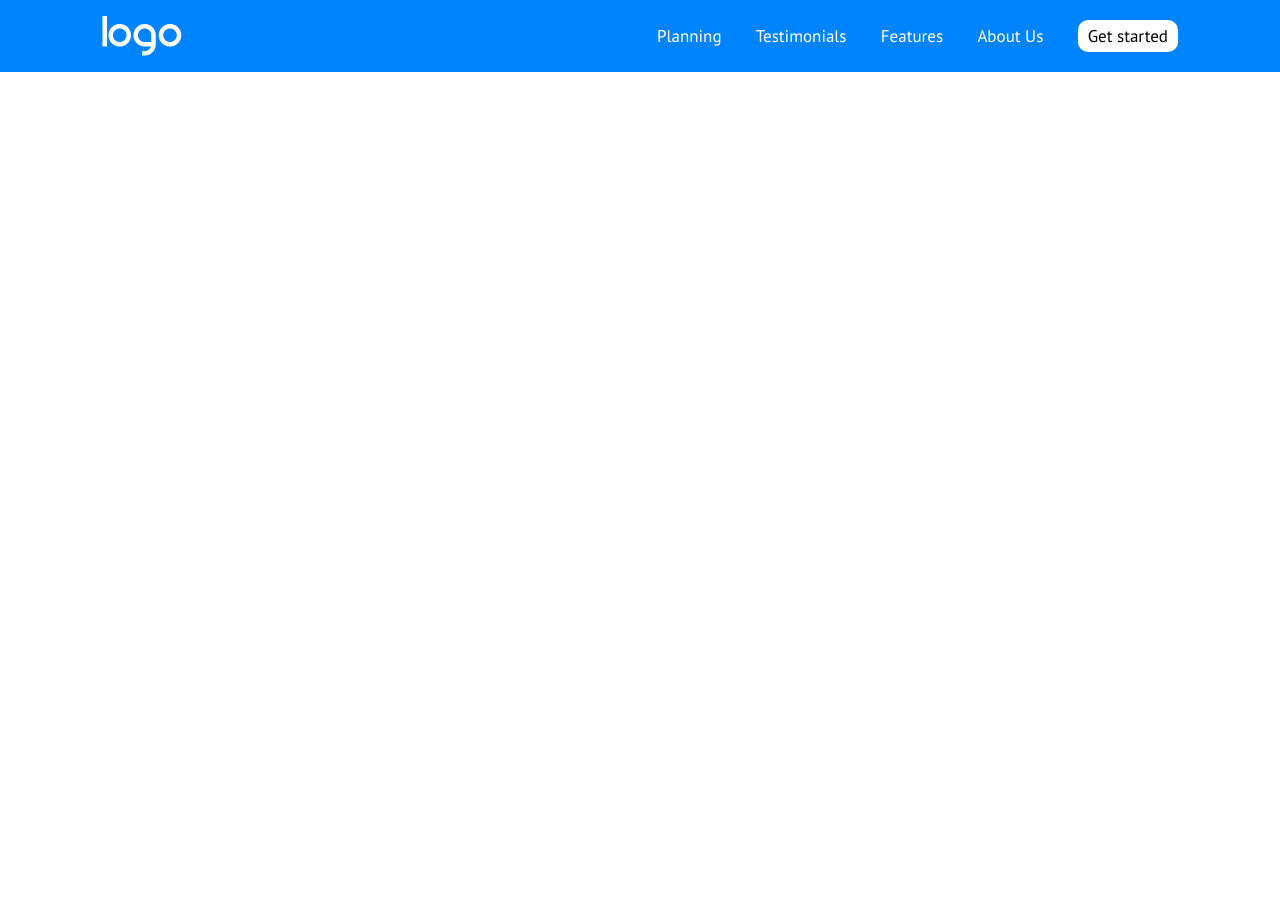
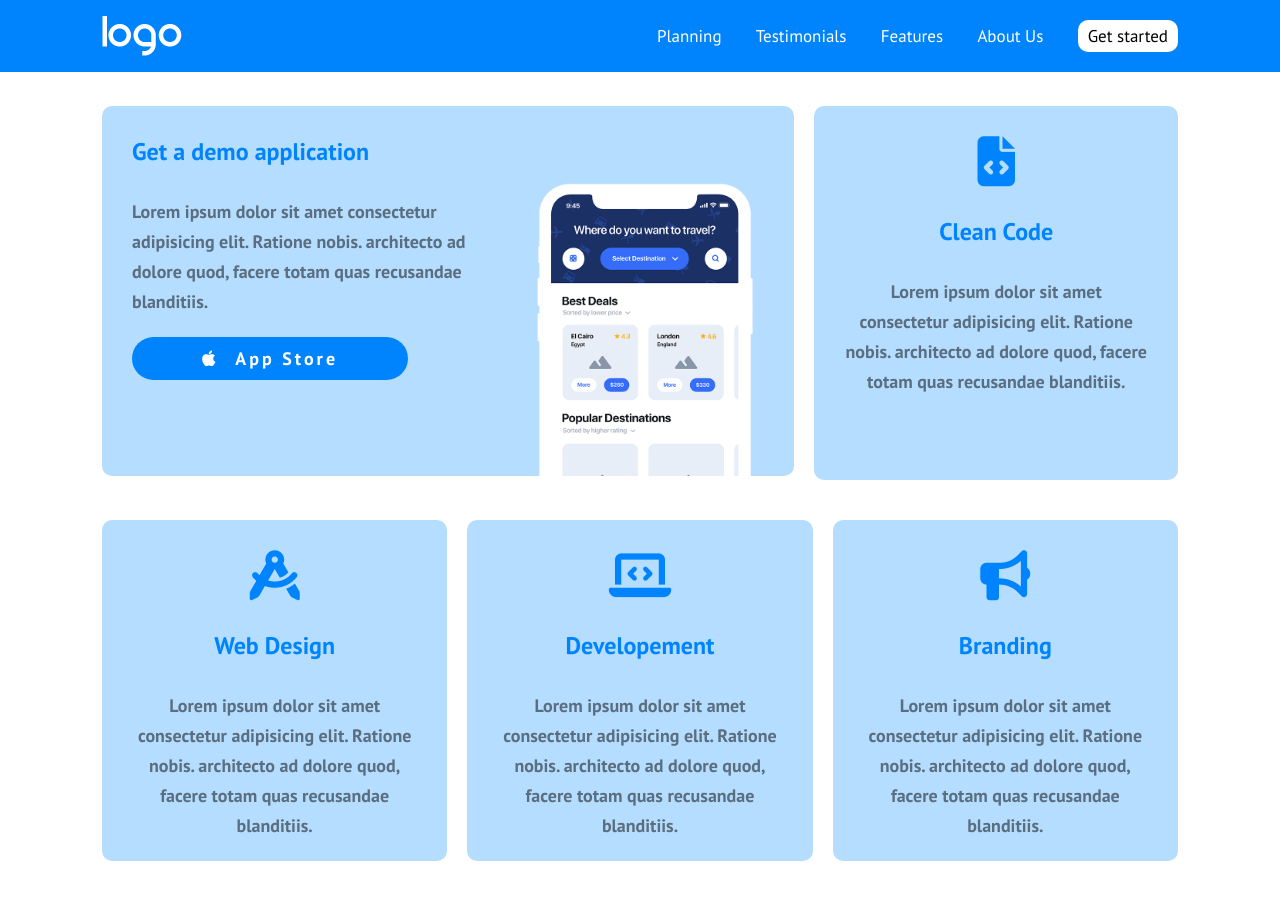
Before and after one commit to Fabiopanetta02/html-css-responsive-layout, a plain HTML site: page index.html in a window 1280 px wide. Before the commit the page ends 800 px from the top, so only its background shows below. Drawn offline with Linux system fonts and the light colour scheme.

Commit message:
Added section card bg azzurro

```diff
--- a/css/style.css
+++ b/css/style.css
@@ -62,6 +62,35 @@ main{
   padding-top: 80px;
 }
 
+.button-app{
+  text-decoration: none;
+  color: #fff;
+  background-color: var(--azzuro-nav);
+  padding: 10px 70px;
+  border-radius: 30px;
+  font-size: 18px;
+  font-weight: bold;
+  letter-spacing: 3px;
+}
+
+.fa-apple{
+  margin-right: 10px;
+}
+
+.iphone{
+  margin: auto;
+  margin-top: 40px;
+  width: 270px;
+  height: 300px;
+  display: block;
+}
+
+.fa-file-code, .fa-compass-drafting,
+.fa-laptop-code, .fa-bullhorn{
+  color: var(--azzuro-nav);
+  text-align: center;
+  font-size: 50px;
+}
 
 /* Utils */
 body{
@@ -77,6 +106,42 @@ section{
   padding: 1rem 2rem;
 }
 
+.bg-azzurro{
+  background-color: var(--azzurro-chiaro);
+  border-radius: 10px;
+  margin-bottom: 20px;
+  padding: 0 30px;
+  padding-top: 30px;
+}
+
+.mb-30{
+  margin-bottom: 30px;
+}
+
+h2.title-bg-azzurro{
+  color: var(--azzuro-nav);
+}
+
+.p-bg-azzurro{
+  color: #5A6E7F;
+  font-size: 18px;
+  line-height: 30px;
+  font-weight: bold;
+}
+
+.text-center{
+  text-align: center;
+}
+
+.pad-bot{
+  padding-bottom: 190px;
+}
+
+.pad-bot-20{
+  padding-bottom: 20px;
+}
+
+
 /* Utils secondary color */
 .bg-secondary{
   background-color: var(--secondary-color-bg);
@@ -90,10 +155,14 @@ section{
 
   .fa-bars{
     display: inline-block;
+    font-size: 20px;
   }
 
   ul{
     display: none;
+  }
+  .pad-bot{
+    padding-bottom: 20px;
   }
 
 }
@@ -105,10 +174,31 @@ section{
 
   .fa-bars{
     display: inline-block;
+    font-size: 20px;
   }
 
   ul{
     display: none;
+  }
+
+  .row{
+    display: flex;
+    justify-content: space-between;
+    flex-wrap: wrap;
+    margin: 0 -10px;
+  }
+
+  .col{
+    width: calc(100% / 3);
+    padding: 10px;
+  }
+
+  .large-col{
+    width: 65%;
+  }
+
+  .small-col{
+    width: 35%;
   }
 
 }
@@ -126,6 +216,10 @@ section{
     display: inline-block;
   }
 
+  .pad-bot{
+    padding-bottom: 250px;
+  }
+
 }
 
 @media screen and (min-width: 1200px) {
@@ -137,4 +231,19 @@ section{
     display: inline-block;
   }
 
+  .flex{
+    display: flex;
+  }
+
+  .left-card{
+    width: 60%;
+  }
+
+  .right-card{
+    width: 40%;
+  }
+
+  .pad-bot{
+    padding-bottom: 83px;
+  }
 }
--- a/index.html
+++ b/index.html
@@ -49,23 +49,69 @@
 
     <main>
     <!-- Section card azzurre -->
-        <!-- <section class="container">
+        <section class="container">
             <div class="row">
                 <div class="col large-col">
                     <div class="bg-azzurro flex">
-                        <div class="left-text">
-                            <h2 class="mb-20">Get a demo application</h2>
-                            <p class="mb-20">
-                                Lorem ipsum dolor sit amet consectetur adipisicing elit. Sint ipsum, officia excepturi, quos magnam possimus
-                                nulla iusto exercitationem neque recusandae earum. Accusantium voluptatum inventore commodi nisi.
-                                Eos magnam saepe incidunt?
+                        <div class="left-card">
+                            <h2 class="mb-30 title-bg-azzurro">Get a demo application</h2>
+                            <p class="mb-30 p-bg-azzurro">
+                                Lorem ipsum dolor sit amet consectetur adipisicing elit. Ratione nobis. architecto ad dolore quod,
+                                facere totam quas recusandae blanditiis.
                             </p>
-                            <div class="button mb-20"></div>
+                            <a href="#" class="button-app mb-30"> <i class="fa-brands fa-apple"></i> App Store</a>
+                        </div>
+                        <div class="right-card">
+                            <img src="img/phone.png" alt="Phone" class="iphone">
                         </div>
                     </div>
                 </div>
+
+                <div class="col small-col">
+                    <div class="bg-azzurro text-center">
+                        <i class="fa-solid fa-file-code mb-30"></i>
+                        <h2 class="mb-30 title-bg-azzurro">Clean Code</h2>
+                        <p class=" p-bg-azzurro pad-bot">
+                            Lorem ipsum dolor sit amet consectetur adipisicing elit. Ratione nobis. architecto ad dolore quod,
+                            facere totam quas recusandae blanditiis.
+                        </p>
+                    </div>
+                </div>
+
+                <div class="col">
+                    <div class="bg-azzurro text-center">
+                        <i class="fa-solid fa-compass-drafting mb-30"></i>
+                        <h2 class="mb-30 title-bg-azzurro">Web Design</h2>
+                        <p class=" p-bg-azzurro pad-bot-20">
+                            Lorem ipsum dolor sit amet consectetur adipisicing elit. Ratione nobis. architecto ad dolore quod,
+                            facere totam quas recusandae blanditiis.
+                        </p>
+                    </div>
+                </div>
+
+                <div class="col">
+                    <div class="bg-azzurro text-center">
+                        <i class="fa-solid fa-laptop-code mb-30"></i>
+                        <h2 class="mb-30 title-bg-azzurro">Developement</h2>
+                        <p class=" p-bg-azzurro pad-bot-20">
+                            Lorem ipsum dolor sit amet consectetur adipisicing elit. Ratione nobis. architecto ad dolore quod,
+                            facere totam quas recusandae blanditiis.
+                        </p>
+                    </div>
+                </div>
+
+                <div class="col">
+                    <div class="bg-azzurro text-center">
+                        <i class="fa-solid fa-bullhorn mb-30"></i>
+                        <h2 class="mb-30 title-bg-azzurro">Branding</h2>
+                        <p class=" p-bg-azzurro pad-bot-20">
+                            Lorem ipsum dolor sit amet consectetur adipisicing elit. Ratione nobis. architecto ad dolore quod,
+                            facere totam quas recusandae blanditiis.
+                        </p>
+                    </div>
+                </div>
             </div>
-        </section> -->
+        </section>
     </main>
 </body>
 </html>
```
